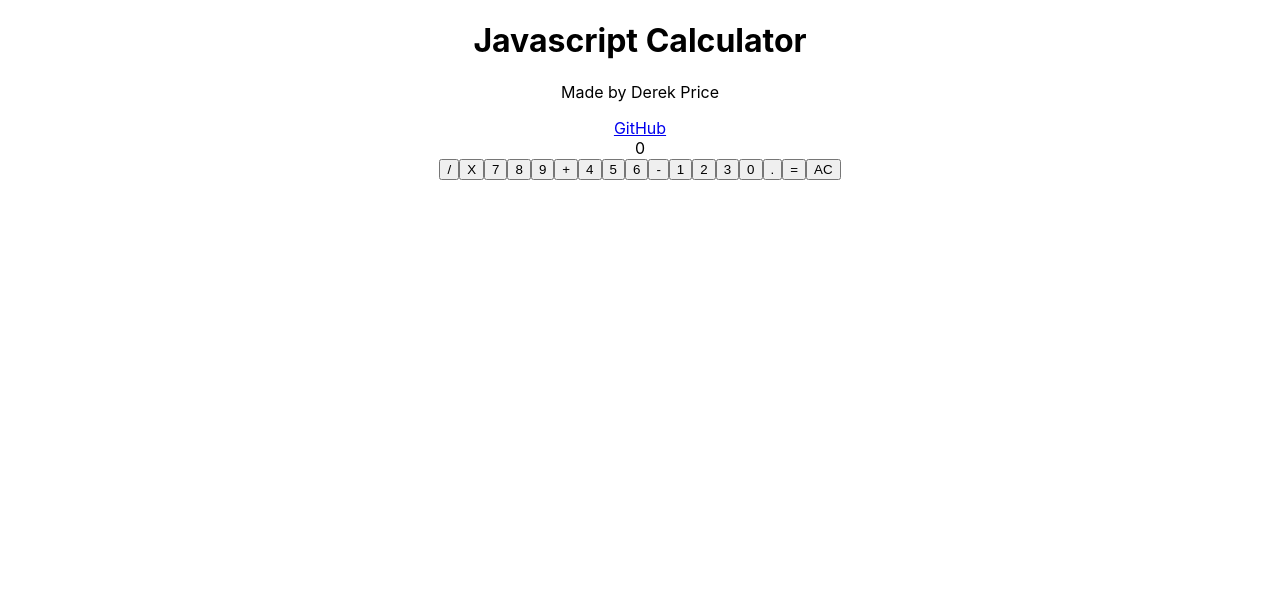
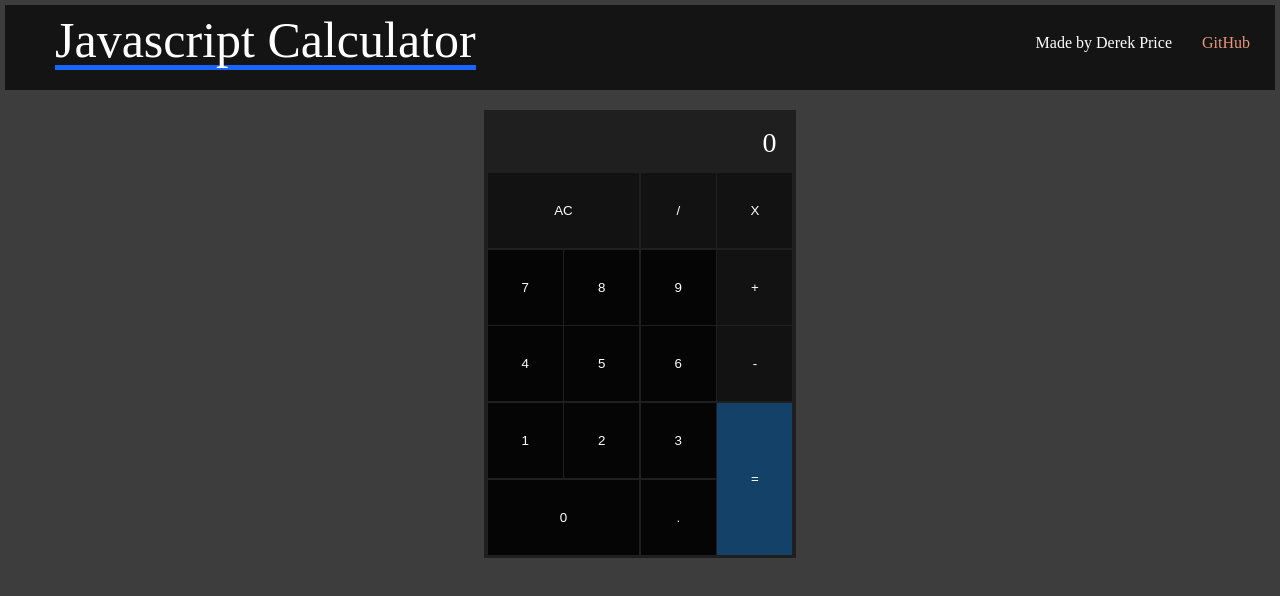
Before and after one commit to DerekPixel/javascript-calculator, a React (Create React App) app: page / in a window 1280 px wide. Shown: the top 596 px of the page. Built offline with nearby package versions, Linux system fonts and the light colour scheme; the HTML template or start-up script is replaced by a standard one.

Commit message:
styled everything

```diff
--- a/src/App.css
+++ b/src/App.css
@@ -1,3 +1,172 @@
-.App {
-  text-align: center;
+/*#region*/
+/* http://meyerweb.com/eric/tools/css/reset/ 2. v2.0 | 20110126
+License: none (public domain)
+*/
+html, body, div, span, applet, object, iframe,
+h1, h2, h3, h4, h5, h6, p, blockquote, pre,
+a, abbr, acronym, address, big, cite, code,
+del, dfn, em, img, ins, kbd, q, s, samp,
+small, strike, strong, sub, sup, tt, var,
+b, u, i, center,
+dl, dt, dd, ol, ul, li,
+fieldset, form, label, legend,
+table, caption, tbody, tfoot, thead, tr, th, td,
+article, aside, canvas, details, embed,
+figure, figcaption, footer, header, hgroup,
+menu, nav, output, ruby, section, summary,
+time, mark, audio, video {
+margin: 0;
+padding: 0;
+border: 0;
+font-size: 100%;
+font: inherit;
+vertical-align: baseline;
 }
+/* HTML5 display-role reset for older browsers */
+article, aside, details, figcaption, figure,
+footer, header, hgroup, menu, nav, section {
+display: block;
+}
+body {
+line-height: 1;
+}
+ol, ul {
+list-style: none;
+}
+blockquote, q {
+quotes: none;
+}
+blockquote:before, blockquote:after,
+q:before, q:after {
+content: '';
+content: none;
+}
+table {
+border-collapse: collapse;
+border-spacing: 0;
+}
+/* I added this */
+*, *::before, *::after {
+box-sizing: border-box;
+}
+/*#endregion*/
+
+:root {
+  --accent-blue: rgb(25, 102, 255);
+  --main-background-color: rgb(35, 35, 35);
+  --darker-background-color: rgb(20, 20, 20);
+}
+
+body {
+  background-color: hsl(0, 0%, 24%);
+  height: 100vh;
+}
+
+header {
+  align-items: center;
+  background-color: var(--darker-background-color);
+  color: white;
+  display: flex;
+  justify-content: space-between;
+  padding: 10px 10px 20px 50px;
+  margin: 5px 5px 20px 5px;
+}
+
+h1 {
+  font-size: 50px;
+  border-bottom-width: 5px;
+  border-bottom-color: var(--accent-blue);
+  border-bottom-style: solid;
+}
+
+.creds-div {
+  display: flex;
+}
+
+.cred {
+  margin: 0 15px;
+}
+
+a {
+  color: darksalmon;
+  text-decoration: none;
+}
+
+a:visited {
+  color: darksalmon;
+}
+
+
+
+.calculator-container {
+  align-items: center;
+  color: white;
+  display: flex;
+  flex-direction: column;
+}
+
+.calculator {
+  background-color: hsl(0, 0%, 12%);
+  padding: 0.2em 0.2em 0.2em 0.2em;
+}
+
+#results {
+  text-align: right;
+}
+
+#display {
+  font-size: 28px;
+  padding: 1rem ;
+  text-align: right;
+}
+
+.calculator-buttons-container {
+  display: grid;
+  grid-template-columns: repeat(4, minmax(75px, 1fr));
+  grid-template-rows: repeat(5, minmax(75px, 1fr));
+  grid-template-areas:
+  'clear clear . .'
+  '. . . .'
+  '. . . .'
+  '. . . equals'
+  'zero zero . equals'
+  ;
+  gap: 0.1em;
+}
+
+.calculator-buttons-container > button {
+  border: none;
+  padding: 0;
+}
+
+.calculator-buttons-container > button:hover {
+  background-color: hsl(0, 0%, 20%);
+}
+
+.number-btn {
+  background-color: hsl(0, 0%, 2%);
+  color: white;
+}
+
+.function-btn {
+  background-color: hsl(0, 0%, 7%);
+  color: white;
+}
+
+#equals {
+  background-color: hsl(207, 69%, 24%);
+  color: white;
+  grid-area: equals;
+}
+
+#equals:hover {
+  background-color: hsl(206, 97%, 39%);
+}
+
+#clear {
+  grid-area: clear;
+}
+
+#zero {
+  grid-area: zero;
+}
```
